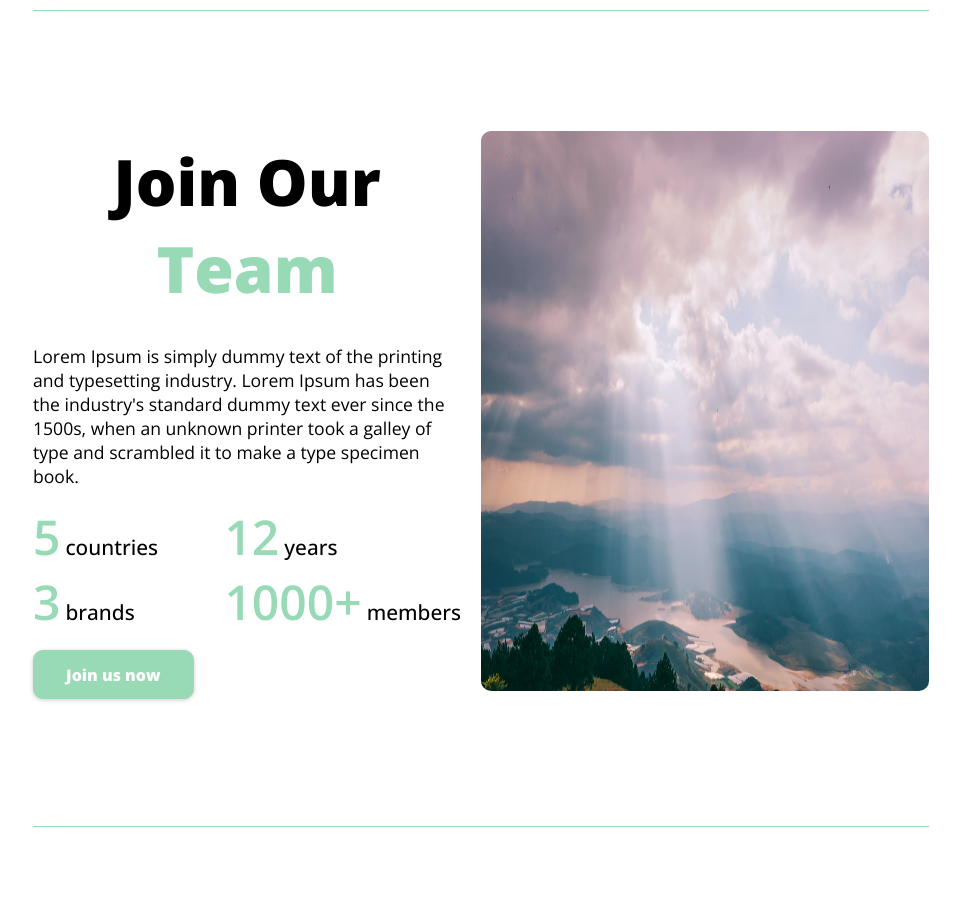
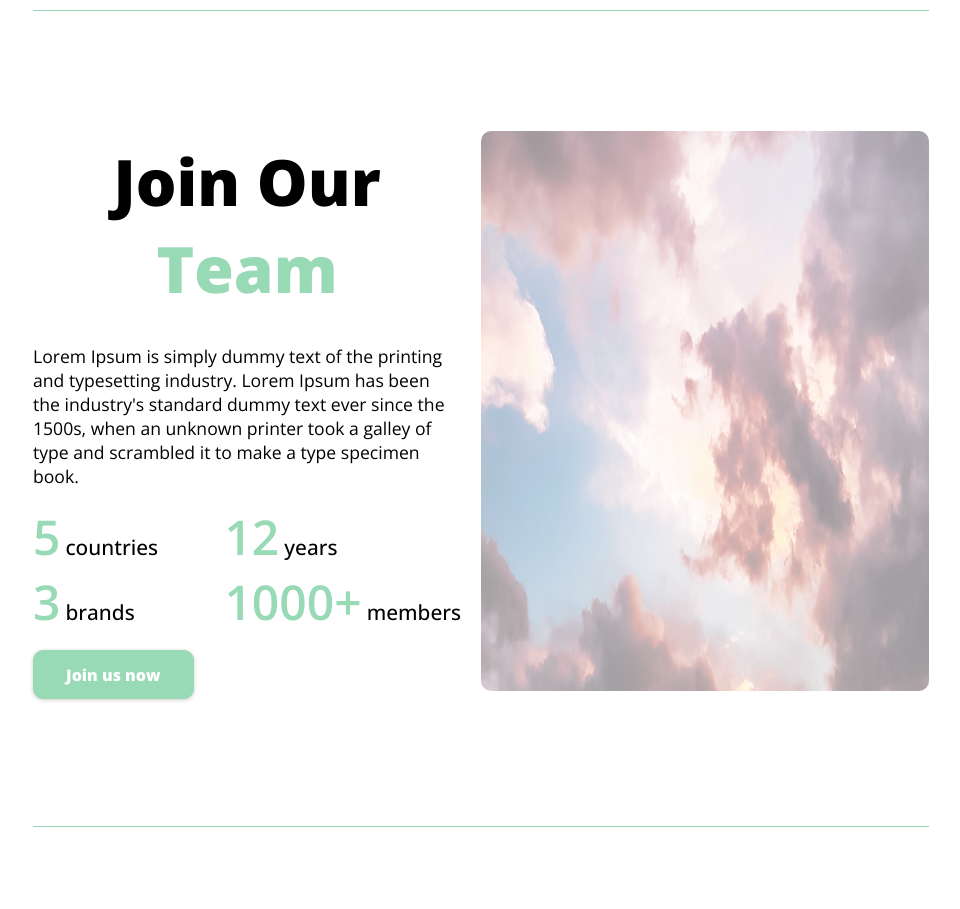
Before and after one commit to MujtabaShafiq1/IT-Porfolio, a Next.js app: page / in a window 1280 px wide. Shown: the part 1640-2549 px from the top of the page, without its empty margins (159-1119 px from the left). Built offline with nearby package versions, Linux system fonts and the light colour scheme.

Commit message:
about section animation added

```diff
--- a/components/about/About.js
+++ b/components/about/About.js
@@ -12,7 +12,7 @@ const About = () => {
       } else {
         setCurrentImage((prev) => prev + 1);
       }
-    }, 2000);
+    }, 3500);
 
     return () => clearInterval(timeout);
   }, [currentImage]);
@@ -59,7 +59,9 @@ const About = () => {
         height={650}
         quality={100}
         className={classes.image}
+        key={currentImage}
       />
+
     </div>
   );
 };
--- a/components/about/About.module.css
+++ b/components/about/About.module.css
@@ -14,10 +14,21 @@
   width: 50%;
   height: 70vh;
   transition: all 0.5s ease;
+  opacity: 1;
+  animation: fade 3.5s linear;
 }
 
 .image:hover {
   transform: scale(1.1);
+}
+
+@keyframes fade {
+  0%, 100% {
+    opacity: 0;
+  }
+  50% {
+    opacity: 1;
+  }
 }
 
 .container mark {
```
